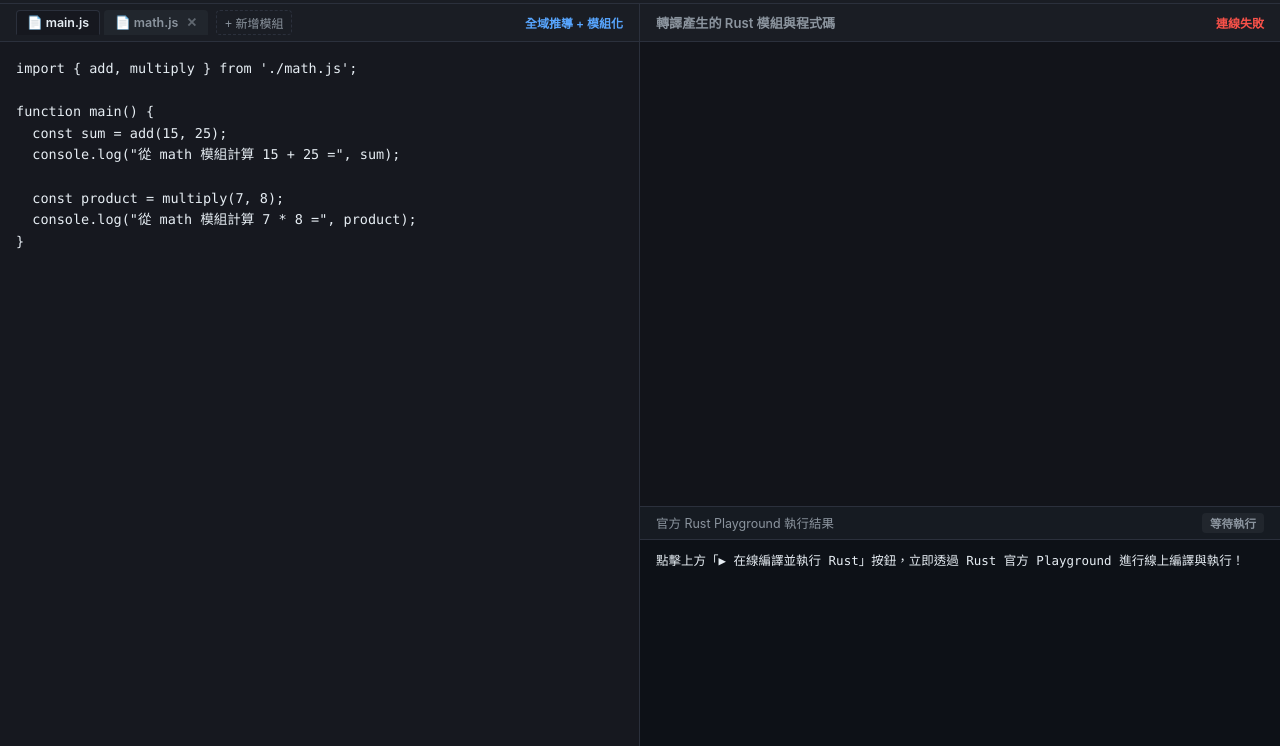
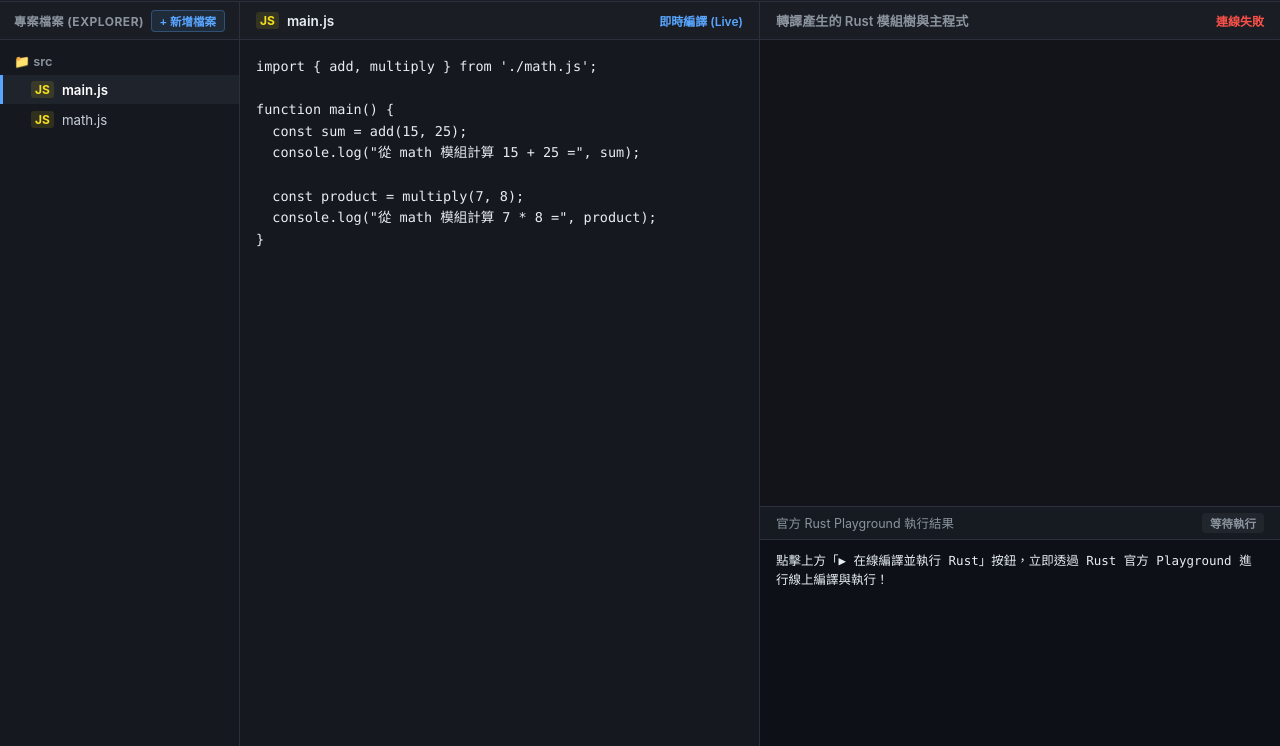
Before and after one commit to BingFengHung/js2rust, a website: page playground/index.html in a window 1280 px wide. Shown: the part 54-800 px from the top of the page. Drawn offline with nearby package versions, Linux system fonts and the light colour scheme; no server answers.

Commit message:
feat: add VS Code-style file tree explorer sidebar to playground UI

```diff
--- a/playground/index.html
+++ b/playground/index.html
@@ -11,6 +11,7 @@
   <style>
     :root {
       --bg-dark: #12141a;
+      --bg-sidebar: #15181f;
       --bg-panel: #1a1d24;
       --bg-editor: #16181f;
       --border-color: #2b303c;
@@ -20,6 +21,8 @@
       --accent-green: #2ea043;
       --accent-green-hover: #3fb950;
       --accent-blue: #58a6ff;
+      --tree-hover: #21262d;
+      --tree-active: #1f242c;
     }
 
     * {
@@ -45,7 +48,8 @@
       display: flex;
       align-items: center;
       justify-content: space-between;
-      height: 58px;
+      height: 56px;
+      z-index: 10;
     }
 
     .brand {
@@ -61,7 +65,7 @@
     }
 
     .badge {
-      font-size: 0.75rem;
+      font-size: 0.72rem;
       background-color: rgba(224, 93, 68, 0.15);
       color: var(--accent-rust);
       border: 1px solid rgba(224, 93, 68, 0.3);
@@ -127,10 +131,126 @@
     main {
       flex: 1;
       display: grid;
-      grid-template-columns: 1fr 1fr;
+      grid-template-columns: 240px 1fr 1fr;
       overflow: hidden;
     }
 
+    /* Left Sidebar: File Tree Explorer */
+    aside.sidebar {
+      background-color: var(--bg-sidebar);
+      border-right: 1px solid var(--border-color);
+      display: flex;
+      flex-direction: column;
+      overflow: hidden;
+    }
+
+    .sidebar-header {
+      background-color: var(--bg-panel);
+      padding: 8px 14px;
+      font-size: 0.75rem;
+      font-weight: 700;
+      letter-spacing: 0.5px;
+      color: var(--text-muted);
+      border-bottom: 1px solid var(--border-color);
+      display: flex;
+      align-items: center;
+      justify-content: space-between;
+      height: 38px;
+    }
+
+    .sidebar-btn-add {
+      background: rgba(88, 166, 255, 0.1);
+      border: 1px solid rgba(88, 166, 255, 0.3);
+      color: var(--accent-blue);
+      font-size: 0.72rem;
+      padding: 2px 8px;
+      border-radius: 4px;
+      cursor: pointer;
+      font-weight: 600;
+    }
+
+    .sidebar-btn-add:hover {
+      background: rgba(88, 166, 255, 0.2);
+    }
+
+    .tree-container {
+      flex: 1;
+      overflow-y: auto;
+      padding: 8px 0;
+    }
+
+    .tree-root {
+      display: flex;
+      align-items: center;
+      gap: 6px;
+      padding: 6px 14px;
+      font-size: 0.8rem;
+      font-weight: 600;
+      color: var(--text-muted);
+      user-select: none;
+    }
+
+    .tree-file {
+      display: flex;
+      align-items: center;
+      justify-content: space-between;
+      padding: 6px 14px 6px 28px;
+      font-size: 0.83rem;
+      color: #c9d1d9;
+      cursor: pointer;
+      border-left: 3px solid transparent;
+      user-select: none;
+      transition: background 0.1s ease;
+    }
+
+    .tree-file:hover {
+      background-color: var(--tree-hover);
+    }
+
+    .tree-file.active {
+      background-color: var(--tree-active);
+      color: #fff;
+      border-left-color: var(--accent-blue);
+      font-weight: 600;
+    }
+
+    .tree-file-name {
+      display: flex;
+      align-items: center;
+      gap: 8px;
+      overflow: hidden;
+      text-overflow: ellipsis;
+      white-space: nowrap;
+    }
+
+    .file-icon-js {
+      color: #f7df1e;
+      font-weight: 700;
+      font-size: 0.75rem;
+      background: rgba(247, 223, 30, 0.12);
+      padding: 1px 4px;
+      border-radius: 3px;
+    }
+
+    .btn-delete-file {
+      opacity: 0;
+      color: var(--text-muted);
+      cursor: pointer;
+      padding: 2px 4px;
+      border-radius: 3px;
+      font-size: 0.8rem;
+    }
+
+    .tree-file:hover .btn-delete-file {
+      opacity: 0.7;
+    }
+
+    .btn-delete-file:hover {
+      opacity: 1 !important;
+      color: #f85149;
+    }
+
+    /* Middle & Right Panels */
     .panel {
       display: flex;
       flex-direction: column;
@@ -156,62 +276,12 @@
       height: 38px;
     }
 
-    /* Multi-Module Tabs */
-    .tabs-bar {
+    .active-tab-title {
       display: flex;
       align-items: center;
-      height: 100%;
-      gap: 4px;
-      overflow-x: auto;
-    }
-
-    .tab {
-      display: flex;
-      align-items: center;
-      gap: 6px;
-      padding: 4px 10px;
-      font-size: 0.78rem;
-      background: #21262d;
-      color: var(--text-muted);
-      border-radius: 4px 4px 0 0;
-      cursor: pointer;
-      border: 1px solid transparent;
-      user-select: none;
-    }
-
-    .tab.active {
-      background: var(--bg-editor);
+      gap: 8px;
       color: var(--text-main);
-      border-color: var(--border-color);
-      border-bottom-color: var(--bg-editor);
-      font-weight: 600;
-    }
-
-    .tab-close {
-      font-size: 0.8rem;
-      opacity: 0.6;
-      margin-left: 2px;
-    }
-
-    .tab-close:hover {
-      opacity: 1;
-      color: #f85149;
-    }
-
-    .btn-add-tab {
-      background: transparent;
-      border: 1px dashed var(--border-color);
-      color: var(--text-muted);
-      font-size: 0.75rem;
-      padding: 3px 8px;
-      border-radius: 4px;
-      cursor: pointer;
-      margin-left: 4px;
-    }
-
-    .btn-add-tab:hover {
-      border-color: var(--accent-blue);
-      color: var(--accent-blue);
+      font-size: 0.85rem;
     }
 
     .editor-container {
@@ -330,17 +400,17 @@
     <div class="brand">
       <span class="crab">🦀</span>
       <span>js-to-rust Playground</span>
-      <span class="badge">v0.2.0 (Modules + Inference)</span>
+      <span class="badge">v0.3.0 (Tree View)</span>
     </div>
 
     <div class="actions">
-      <label for="templateSelect" style="font-size: 0.82rem; color: var(--text-muted);">選擇範本：</label>
+      <label for="templateSelect" style="font-size: 0.82rem; color: var(--text-muted);">選擇專案範本：</label>
       <select id="templateSelect">
-        <option value="modules">📦 模組化開發示範 (main.js + math.js)</option>
-        <option value="inference">🧠 免註解型別推導示範 (Type Inference)</option>
-        <option value="advanced">🔥 進階功能示範 (Struct, Match, &mut)</option>
+        <option value="modules">📦 模組化樹狀專案 (main.js + math.js)</option>
+        <option value="inference">🧠 免註解型別推導 (Type Inference)</option>
+        <option value="advanced">🔥 結構體與可變借用 (Struct & &mut)</option>
         <option value="fibonacci">遞迴斐波那契數列 (Fibonacci)</option>
-        <option value="custom">自訂空白程式碼 (Empty)</option>
+        <option value="custom">自訂空白專案 (Empty)</option>
       </select>
 
       <button id="copyBtn" class="btn btn-secondary">📋 複製 Rust 代碼</button>
@@ -353,26 +423,43 @@
   </header>
 
   <main>
-    <!-- Left: JavaScript Multi-Module Editor -->
+    <!-- Left: File Tree Explorer Sidebar -->
+    <aside class="sidebar">
+      <div class="sidebar-header">
+        <span>專案檔案 (EXPLORER)</span>
+        <button id="addFileBtn" class="sidebar-btn-add" title="在 src 目錄下新增模組檔案">+ 新增檔案</button>
+      </div>
+      <div class="tree-container">
+        <div class="tree-root">
+          <span>📁 src</span>
+        </div>
+        <div id="fileTree">
+          <!-- Dynamically populated files -->
+        </div>
+      </div>
+    </aside>
+
+    <!-- Center: JavaScript Code Editor for Selected File -->
     <div class="panel">
       <div class="panel-header">
-        <div class="tabs-bar" id="tabsBar">
-          <!-- Dynamic File Tabs -->
+        <div class="active-tab-title">
+          <span class="file-icon-js">JS</span>
+          <span id="activeFileName">main.js</span>
         </div>
-        <span style="font-size: 0.75rem; color: #58a6ff; white-space: nowrap;">全域推導 + 模組化</span>
+        <span style="font-size: 0.75rem; color: #58a6ff;">即時編譯 (Live)</span>
       </div>
       <div class="editor-container">
         <textarea id="jsInput" spellcheck="false" placeholder="在此輸入你的 JavaScript 演算法..."></textarea>
       </div>
     </div>
 
-    <!-- Right: Rust Output & Terminal -->
+    <!-- Right: Generated Rust Code & Output -->
     <div class="panel">
       <div class="right-split">
         <!-- Rust Code View -->
         <div style="display: flex; flex-direction: column; overflow: hidden;">
           <div class="panel-header">
-            <span>轉譯產生的 Rust 模組與程式碼</span>
+            <span>轉譯產生的 Rust 模組樹與主程式</span>
             <span id="transpileStatus" style="font-size: 0.75rem; color: #3fb950;">轉譯完成</span>
           </div>
           <div class="rust-preview">
@@ -418,7 +505,7 @@ export function multiply(a, b) {
       },
 
       inference: {
-        'main.js': `// 💡 完全不需要寫 JSDoc！轉譯器會自動根據呼叫點傳遞的型別進行全域推導
+        'main.js': `// 💡 點擊左側檔案樹可查看不同檔案。完全不需要寫 JSDoc！
 function ask(greet) {
   console.log("Greeting:", greet);
 }
@@ -504,13 +591,15 @@ function main() {
       }
     };
 
-    // Current State
+    // State
     let files = JSON.parse(JSON.stringify(TEMPLATES.modules));
     let activeFile = 'main.js';
     let currentRustCode = '';
     let debounceTimer = null;
 
-    const tabsBar = document.getElementById('tabsBar');
+    const fileTree = document.getElementById('fileTree');
+    const activeFileName = document.getElementById('activeFileName');
+    const addFileBtn = document.getElementById('addFileBtn');
     const jsInput = document.getElementById('jsInput');
     const rustCode = document.getElementById('rustCode');
     const transpileStatus = document.getElementById('transpileStatus');
@@ -521,62 +610,72 @@ function main() {
     const execBadge = document.getElementById('execBadge');
     const terminalOutput = document.getElementById('terminalOutput');
 
-    function renderTabs() {
-      tabsBar.innerHTML = '';
+    function renderTree() {
+      fileTree.innerHTML = '';
       const filenames = Object.keys(files);
 
       filenames.forEach((filename) => {
-        const tab = document.createElement('div');
-        tab.className = `tab ${filename === activeFile ? 'active' : ''}`;
-        tab.innerHTML = `<span>📄 ${filename}</span>`;
+        const item = document.createElement('div');
+        item.className = `tree-file ${filename === activeFile ? 'active' : ''}`;
 
+        const nameContainer = document.createElement('div');
+        nameContainer.className = 'tree-file-name';
+        nameContainer.innerHTML = `<span class="file-icon-js">JS</span><span>${filename}</span>`;
+        item.appendChild(nameContainer);
+
+        // Delete button for non-main files
         if (filename !== 'main.js') {
-          const closeBtn = document.createElement('span');
-          closeBtn.className = 'tab-close';
-          closeBtn.textContent = '✕';
-          closeBtn.title = '刪除模組';
-          closeBtn.onclick = (e) => {
+          const deleteBtn = document.createElement('span');
+          deleteBtn.className = 'btn-delete-file';
+          deleteBtn.innerHTML = '🗑️';
+          deleteBtn.title = '刪除檔案';
+          deleteBtn.onclick = (e) => {
             e.stopPropagation();
+            if (confirm(`確定要刪除 ${filename} 嗎？`)) {
               delete files[filename];
               if (activeFile === filename) {
                 activeFile = 'main.js';
               }
-            renderTabs();
+              renderTree();
+              activeFileName.textContent = activeFile;
               jsInput.value = files[activeFile] || '';
               doTranspile();
+            }
           };
-          tab.appendChild(closeBtn);
+          item.appendChild(deleteBtn);
         }
 
-        tab.onclick = () => {
+        item.onclick = () => {
           files[activeFile] = jsInput.value;
           activeFile = filename;
-          renderTabs();
+          renderTree();
+          activeFileName.textContent = activeFile;
           jsInput.value = files[activeFile] || '';
           doTranspile();
         };
 
-        tabsBar.appendChild(tab);
+        fileTree.appendChild(item);
       });
+    }
 
-      const addBtn = document.createElement('button');
-      addBtn.className = 'btn-add-tab';
-      addBtn.textContent = '+ 新增模組';
-      addBtn.onclick = () => {
-        const name = prompt('請輸入新模組檔案名稱 (例如 utils.js):', 'utils.js');
+    addFileBtn.onclick = () => {
+      const name = prompt('請輸入要新增在 src/ 下的模組檔名 (例如 utils.js):', 'utils.js');
       if (name && name.trim()) {
-          const validName = name.trim().endsWith('.js') ? name.trim() : `${name.trim()}.js`;
-          if (!files[validName]) {
-            files[validName] = `export function helper() {\n  return "from ${validName}";\n}\n`;
+        let validName = name.trim();
+        if (!validName.endsWith('.js')) validName += '.js';
+        if (files[validName]) {
+          alert('該檔名已存在！');
+          return;
+        }
+        const baseName = validName.replace('.js', '');
+        files[validName] = `/**\n * ${baseName} 模組\n */\nexport function helper() {\n  return "來自 ${validName}";\n}\n`;
         activeFile = validName;
-            renderTabs();
+        renderTree();
+        activeFileName.textContent = activeFile;
         jsInput.value = files[activeFile];
         doTranspile();
       }
-        }
     };
-      tabsBar.appendChild(addBtn);
-    }
 
     // Handle template changes
     templateSelect.addEventListener('change', (e) => {
@@ -584,7 +683,8 @@ function main() {
       if (TEMPLATES[selected]) {
         files = JSON.parse(JSON.stringify(TEMPLATES[selected]));
         activeFile = Object.keys(files)[0] || 'main.js';
-        renderTabs();
+        renderTree();
+        activeFileName.textContent = activeFile;
         jsInput.value = files[activeFile];
         doTranspile();
       }
@@ -719,8 +819,9 @@ function main() {
       return div.innerHTML;
     }
 
-    // Init
-    renderTabs();
+    // Initial Load
+    renderTree();
+    activeFileName.textContent = activeFile;
     jsInput.value = files[activeFile];
     doTranspile();
   </script>
```
Lines whose indentation alone changed are shown as unchanged.
